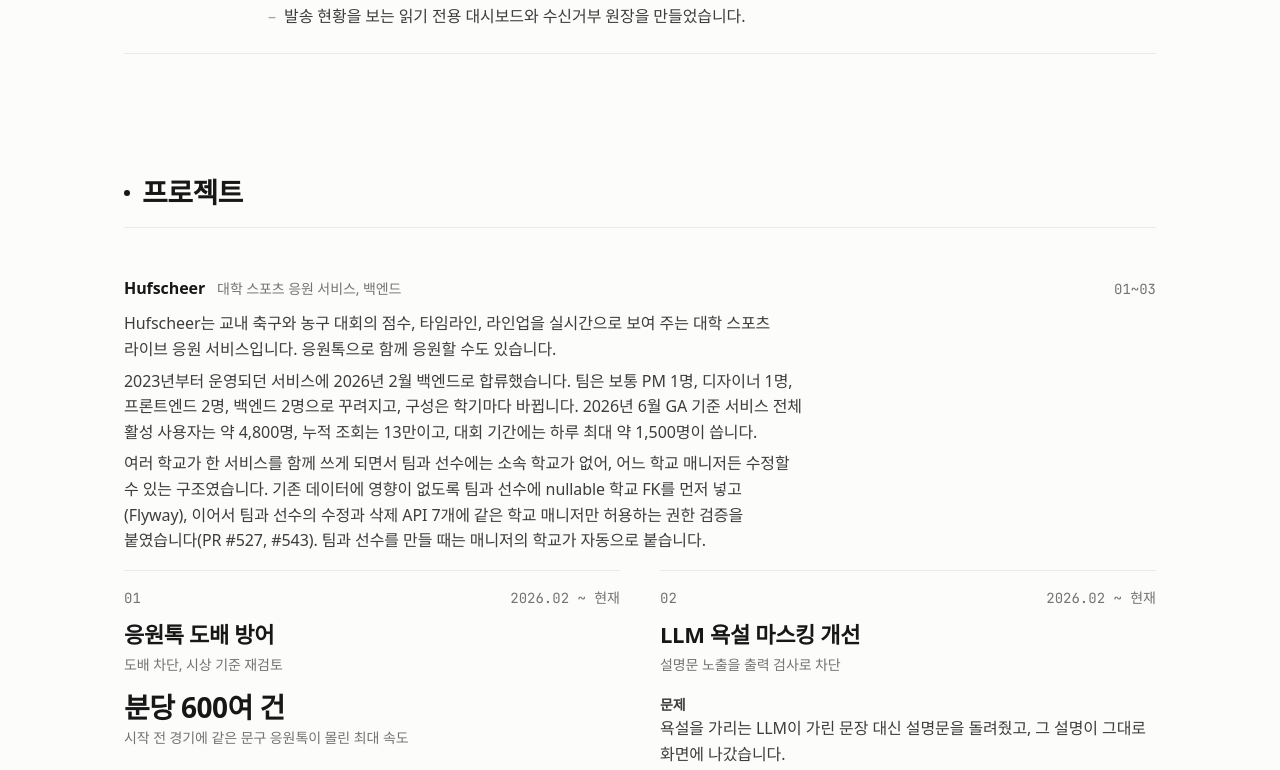
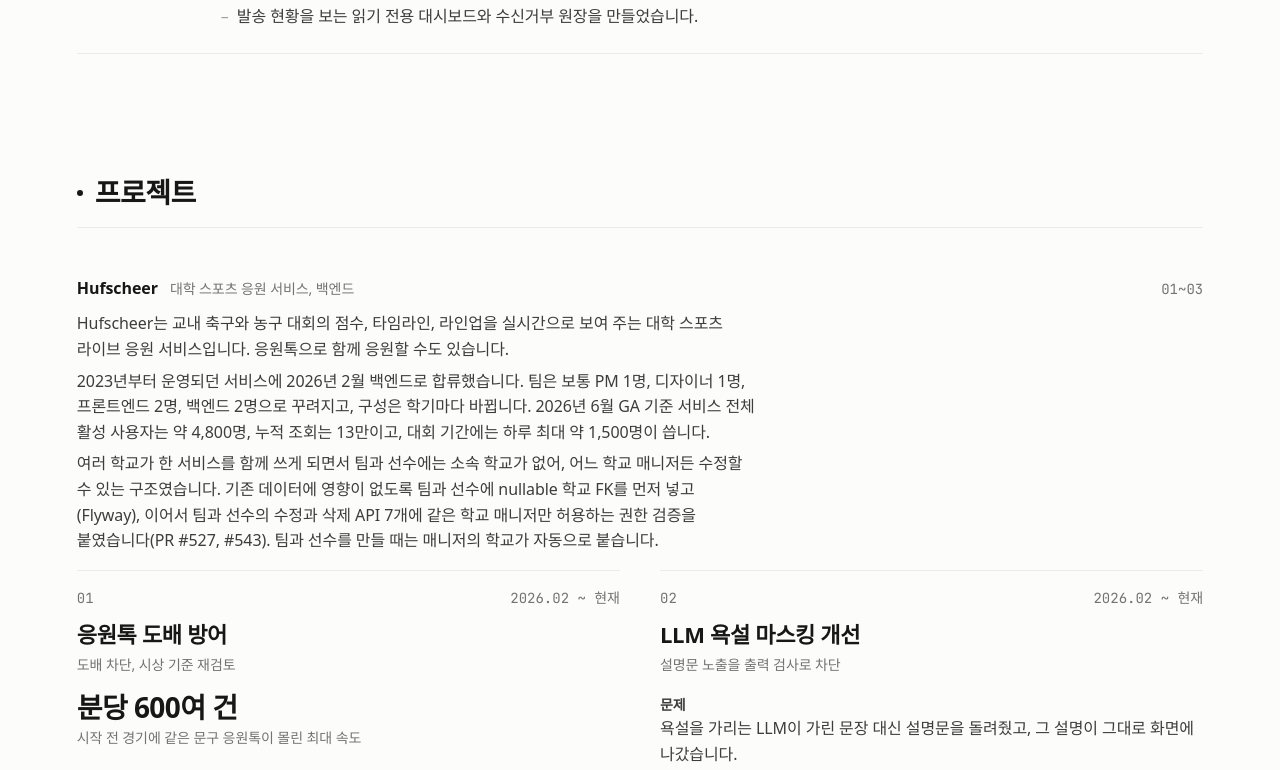
Before and after one commit to TAEW00KIM/TAEW00KIM.github.io, a React (Vite) app: page / in a window 1280 px wide. Shown: the part 1202-1972 px from the top of the page. Built offline with nearby package versions, Linux system fonts and the light colour scheme; a web font is replaced by a local one.

Commit message:
Wider page: 1180px content with clamp gutter (1440px at 1800px and up); prose stays 680px

```diff
--- a/src/styles.css
+++ b/src/styles.css
@@ -10,6 +10,8 @@
   --mono: "JetBrains Mono", ui-monospace, Menlo, monospace;
   --fs-xs: 14px; --fs-sm: 16px; --fs-md: 18px; --fs-lg: 22px; --fs-xl: 28px; --fs-2xl: 44px; --fs-2xl-m: 34px;
   --prose: 680px;
+  --page: 1180px;
+  --gutter: clamp(24px, 6vw, 96px);
 }
 @media (prefers-color-scheme: dark) {
   :root:not([data-theme="light"]) {
@@ -35,7 +37,8 @@ a:hover { text-decoration-color: var(--ink); }
 h1, h2, h3, h4, p, ul, ol, dl, dd, figure { margin: 0; padding: 0; }
 ul, ol { list-style: none; }
 .mono { font-family: var(--mono); font-variant-numeric: tabular-nums; letter-spacing: 0; }
-.wrap { max-width: 1080px; margin: 0 auto; padding: 0 24px; }
+.wrap { max-width: calc(var(--page) + 2 * var(--gutter)); margin: 0 auto; padding: 0 var(--gutter); }
+@media (min-width: 1800px) { :root { --page: 1440px; } }
 .page { padding-bottom: 72px; }
 
 /* top bar */
@@ -191,7 +194,7 @@ figcaption { font-size: var(--fs-xs); color: var(--sub); margin-top: 8px; line-h
   .figlive { display: flex; width: fit-content; align-items: center; min-height: 44px; margin-top: 0; }
 }
 @media (max-width: 639px) {
-  .wrap { padding: 0 16px; }
+  :root { --gutter: 16px; }
   .hero { padding-top: 56px; }
   .hero h1 { font-size: var(--fs-2xl-m); }
   .hero-intro { font-size: var(--fs-md); }
```
